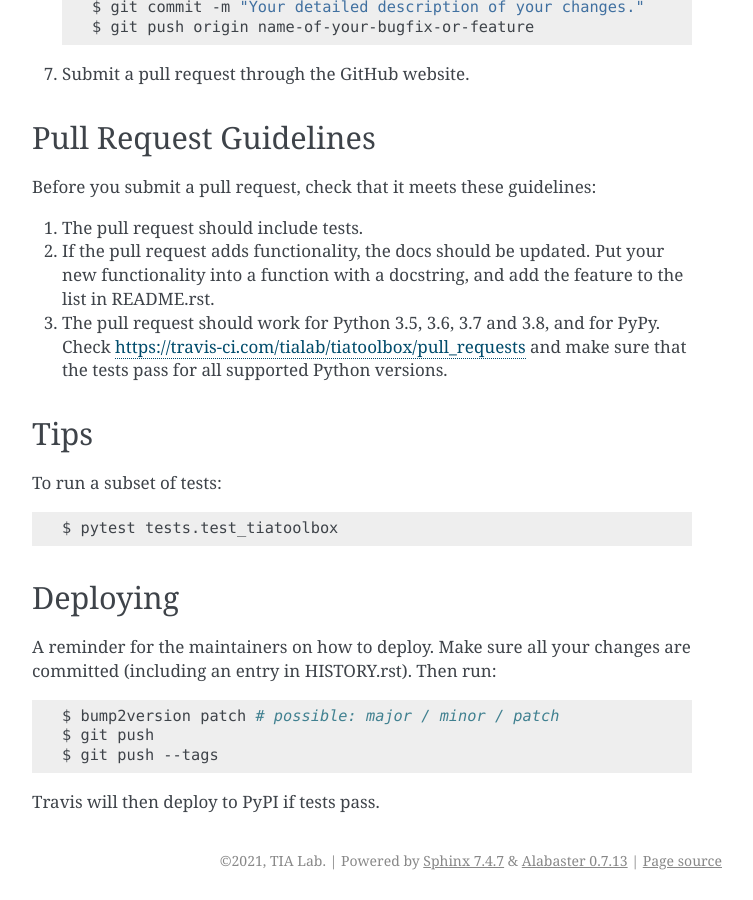
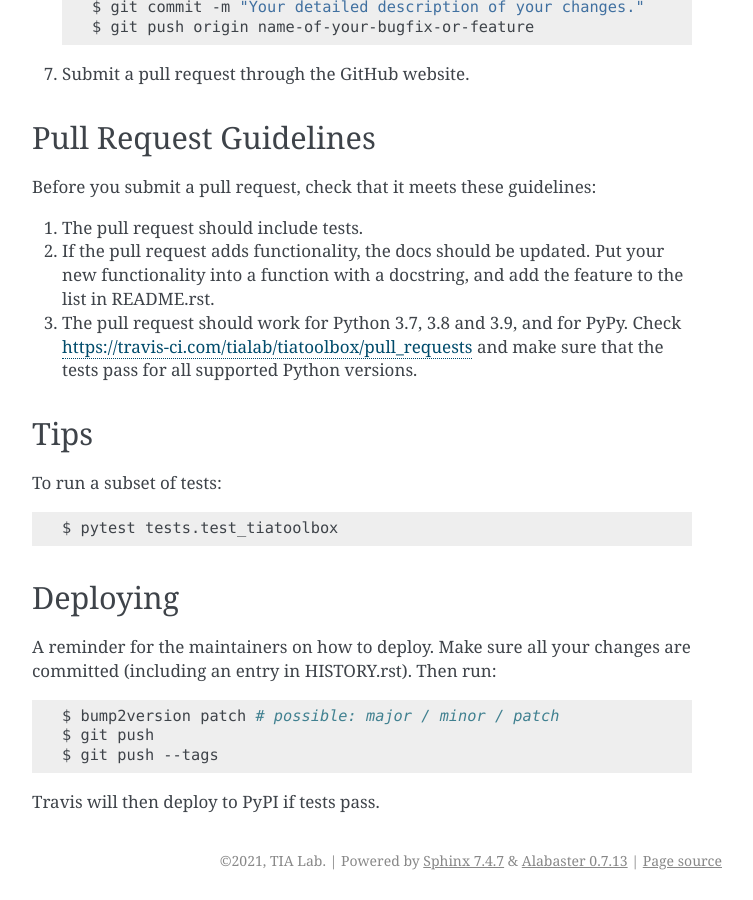
Before and after one commit to TissueImageAnalytics/tiatoolbox, a Sphinx documentation site: the page built from docs/contributing.rst, in a window 1280 px wide and 900 px high, scrolled down 2004 px. Shown: the whole window, without its empty margins (388-1141 px from the left). Built offline with Sphinx 7.4.7, drawn with Linux system fonts in a browser that asks for light colours.

Commit message:
DEV: Update minimum requirement to python 3.7 - Update minimum requirement to python 3.7 - Add support for python 3.9

```diff
--- a/CONTRIBUTING.rst
+++ b/CONTRIBUTING.rst
@@ -102,7 +102,7 @@ Before you submit a pull request, check that it meets these guidelines:
 2. If the pull request adds functionality, the docs should be updated. Put
    your new functionality into a function with a docstring, and add the
    feature to the list in README.rst.
-3. The pull request should work for Python 3.5, 3.6, 3.7 and 3.8, and for PyPy. Check
+3. The pull request should work for Python 3.7, 3.8 and 3.9, and for PyPy. Check
    https://travis-ci.com/tialab/tiatoolbox/pull_requests
    and make sure that the tests pass for all supported Python versions.
 
--- a/docs/installation.rst
+++ b/docs/installation.rst
@@ -74,7 +74,7 @@ MacPorts
 Stable release
 --------------
 
-Please note that TIAToolbox is tested for python version 3.6, 3.7 and 3.8.
+Please note that TIAToolbox is tested for python version 3.7, 3.8 and 3.9.
 To install TIA Toolbox, run this command in your terminal after you have installed the pre-requisite software:
 
 .. code-block:: console
--- a/setup.py
+++ b/setup.py
@@ -37,16 +37,16 @@ test_requirements = [
 
 setup(
     author="TIA Lab",
-    author_email="tialab@dcs.warwick.ac.uk",
-    python_requires=">=3.6",
+    author_email="tia@dcs.warwick.ac.uk",
+    python_requires=">=3.7",
     classifiers=[
         "Development Status :: 2 - Pre-Alpha",
         "Intended Audience :: Developers",
         "Natural Language :: English",
         "Programming Language :: Python :: 3",
-        "Programming Language :: Python :: 3.6",
         "Programming Language :: Python :: 3.7",
         "Programming Language :: Python :: 3.8",
+        "Programming Language :: Python :: 3.9",
     ],
     description="Computational pathology toolbox developed by TIA Lab.",
     entry_points={
```
Also changed, not shown: .pre-commit-config.yaml, .travis.yml, 1 other file.
